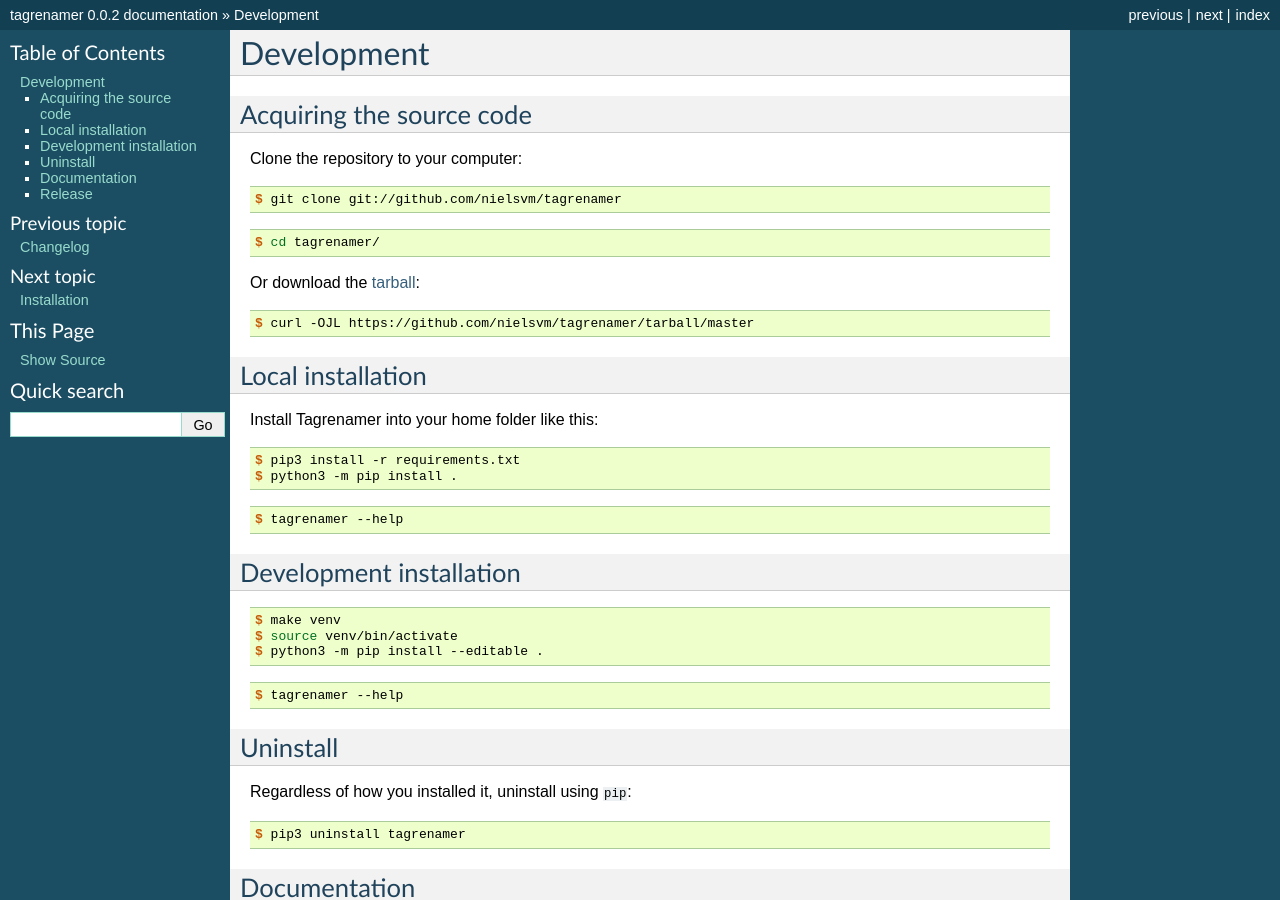
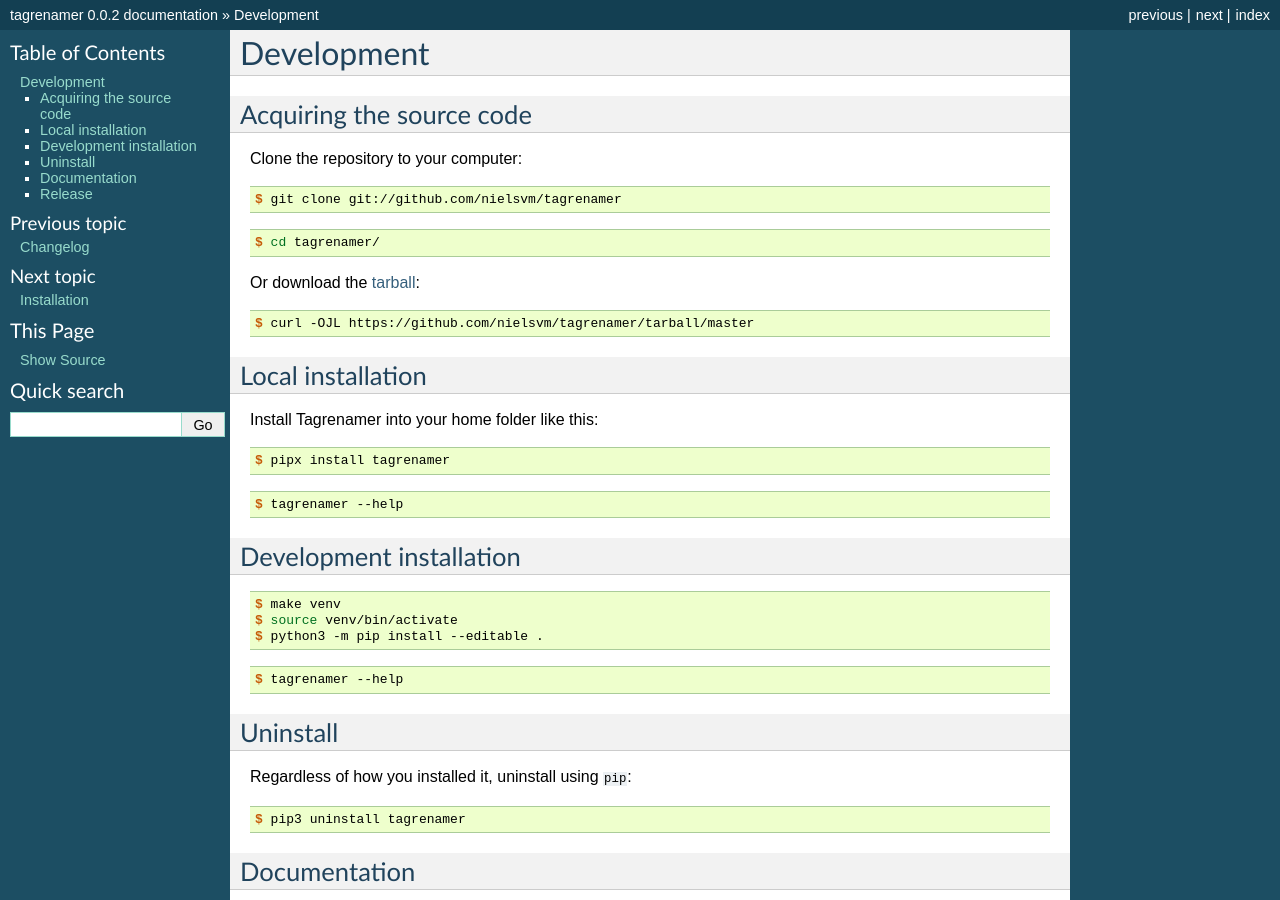
Before and after one commit to nielsvm/tagrenamer, a Sphinx documentation site: the page built from docs/DEVELOPMENT.rst, in a window 1280 px wide and 900 px high. Built offline with Sphinx 7.4.7, drawn with Linux system fonts in a browser that asks for light colours.

Commit message:
build logic

```diff
--- a/docs/DEVELOPMENT.rst
+++ b/docs/DEVELOPMENT.rst
@@ -30,8 +30,7 @@
 
 .. code-block:: console
 
-    $ pip3 install -r requirements.txt
-    $ python3 -m pip install .
+    $ pipx install tagrenamer
 
 .. code-block:: console
 
```
